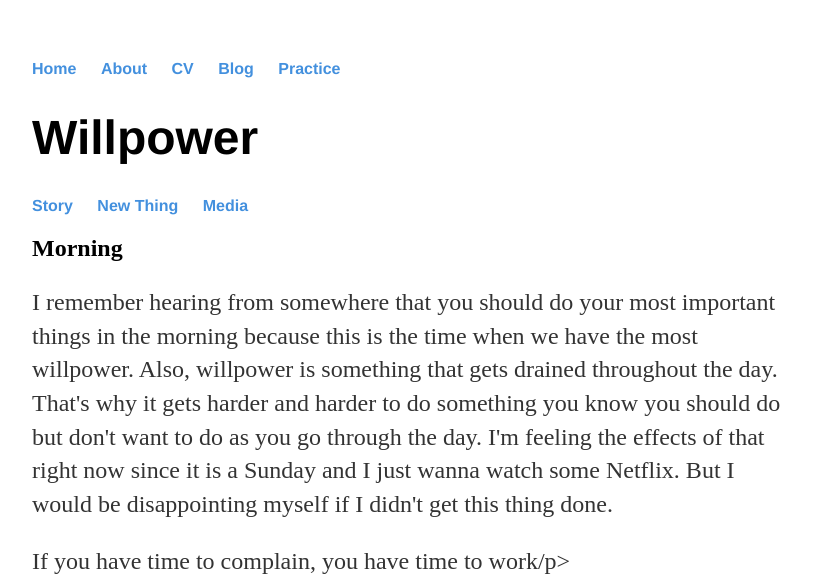
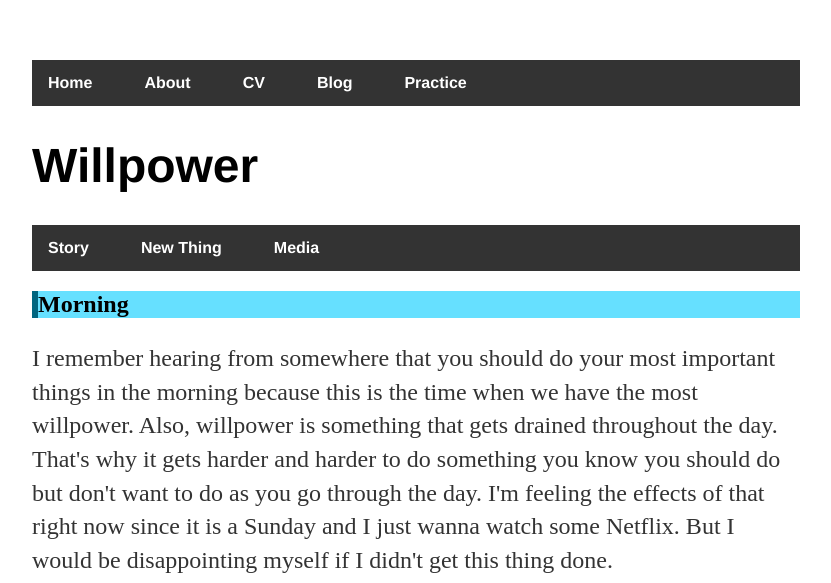
Before and after one commit to Illcarious/Illcarious.github.io, a Jekyll site: the page _posts/2019-09-15-Willpower.html, which Jekyll copies as it is, in a window 1280 px wide. Shown: the top 583 px of the page, without its empty margins (224-1055 px from the left). Built offline with Jekyll 4.4.1, drawn with Linux system fonts in a browser that asks for light colours; grey boxes are pictures that could not be loaded.

Commit message:
Update 2019-09-15-Willpower.html

```diff
--- a/_posts/2019-09-15-Willpower.html
+++ b/_posts/2019-09-15-Willpower.html
@@ -24,6 +24,56 @@
         padding: 15px;
         text-align: center;
       }
+
+      h2 {
+          border-left: 6px solid #006680;
+          background-color: #66e0ff;
+      }
+      ul {
+          list-style-type: none;
+          overflow: hidden;
+          background-color: #333;
+      }
+      li {
+          float: left;
+      }
+      li a, .dropbtn {
+          display: inline-block;
+          color: white;
+          text-align: center;
+          padding: 14px 16px;
+          text-decoration: none;
+      }
+      .sticky{
+          position: -webkit-sticky;
+          position: sticky;
+      }
+      li a:hover:not(.active) {
+          background-color: #006680;
+      }
+      li.dropdown {
+          display: inline-block;
+      }
+
+      .dropdown-content {
+          display: none;
+          position: absolute;
+          background-color: #f9f9f9;
+          min-width: 160px;
+          box-shadow: 0px 8px 16px 0px rgba(0,0,0,0.2);
+          z-index: 1;
+      }
+      .dropdown-content a {
+          color: white;
+          padding: 12px 16px;
+          text-decoration: none;
+          display: block;
+          text-align: left;
+      }
+      .dropdown-content a:hover {background-color: grey;}
+      .dropdown:hover .dropdown-content {
+          display: block;
+      }
     </style>
   </head>
   <body>
@@ -33,7 +83,13 @@
         <li><a href="/about">About</a></li>
         <li><a href="/cv">CV</a></li>
         <li><a href="/blog">Blog</a></li>
-        <li><a href="/practice">Practice</a></li>
+        <li class="dropdown">
+          <a href="javascript:void(0)" class="dropbtn">Practice</a>
+          <div class="dropdown-content">
+            {% for post in site.posts %}
+              <a href="{{ post.url }}" title="{{ post.title }}">{{ post.title }}</a>
+            {% endfor %}
+          </div></li>
       </ul>
     </nav>
     <h1>Willpower</h1>
```
